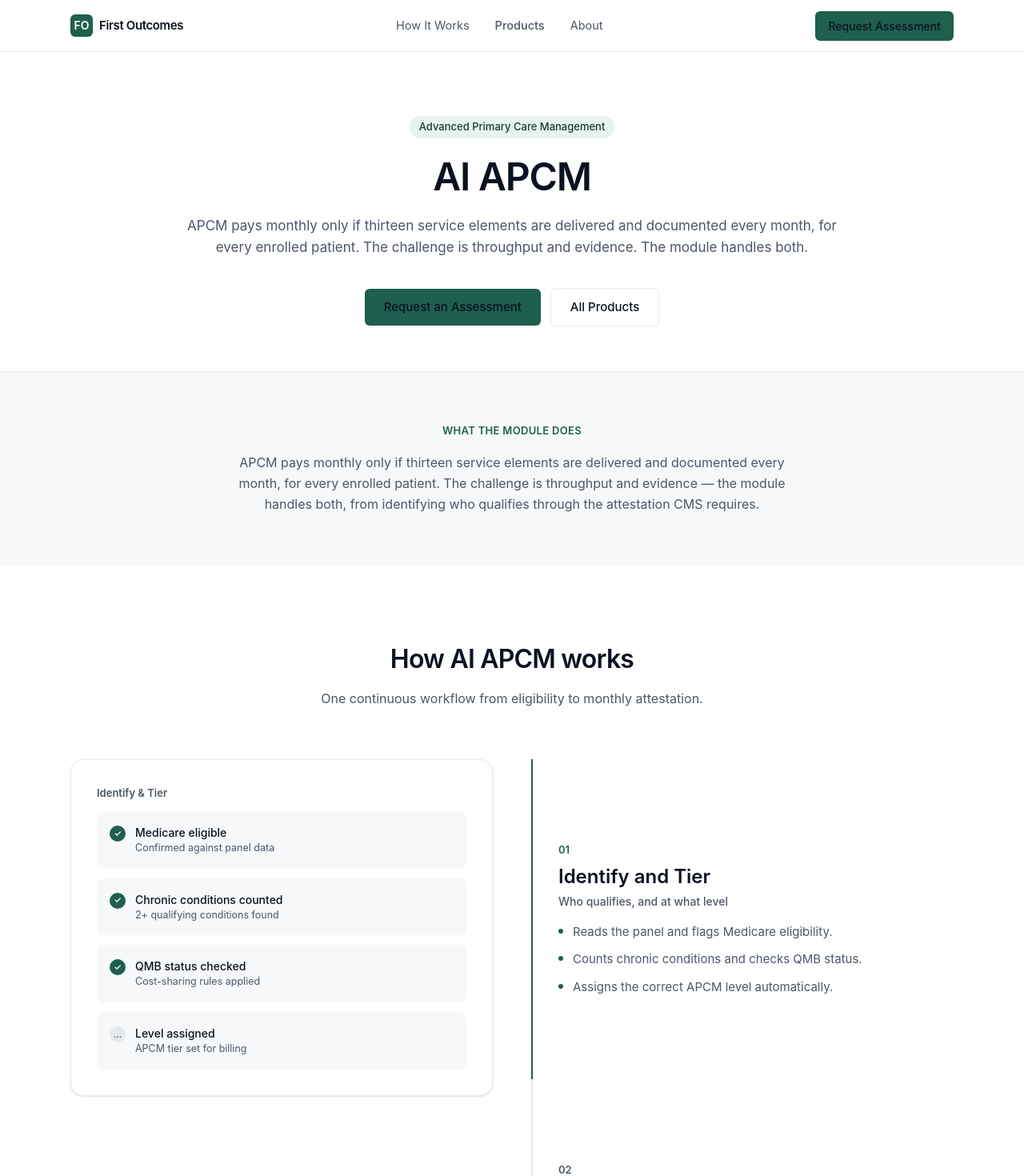
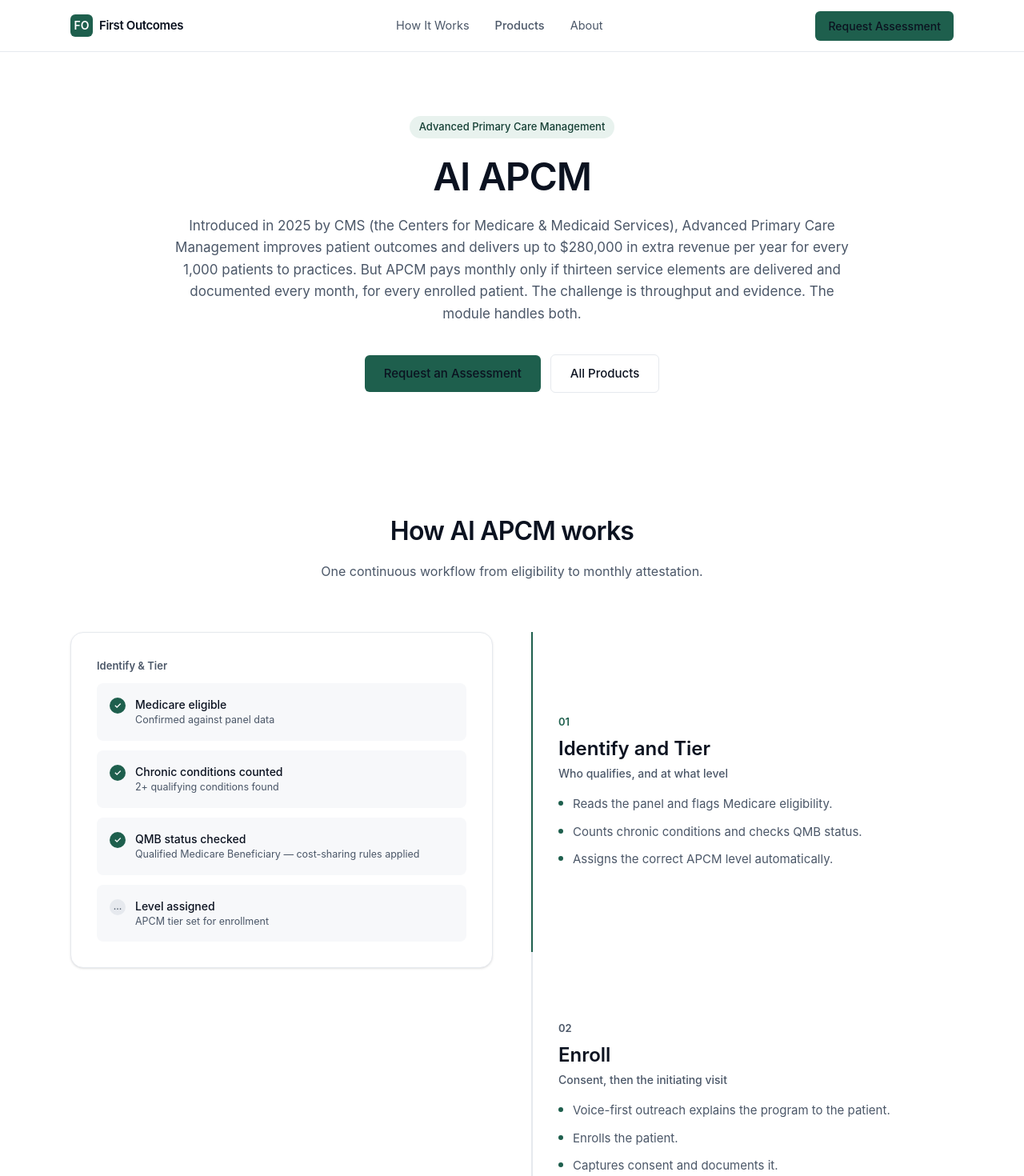
Before and after one commit to jpawa-cpu/firstoutcomes-staging, a React (Vite) app in the folder client/: page /products/apcm in a window 1280 px wide. Shown: the top 1470 px of the page at 80% size. Built offline with nearby package versions, Linux system fonts and the light colour scheme.

Commit message:
Update APCM.jsx

```diff
--- a/client/src/pages/products/APCM.jsx
+++ b/client/src/pages/products/APCM.jsx
@@ -31,6 +31,7 @@
     subtitle: 'Consent, then the initiating visit',
     bullets: [
       'Voice-first outreach explains the program to the patient.',
+      'Enrolls the patient.',
       'Captures consent and documents it.',
       'Books the initiating visit.',
     ],
@@ -69,7 +70,7 @@
     title: 'Document and Attest',
     subtitle: 'The evidence CMS requires',
     bullets: [
-      'Maintains the living care plan CMS requires.',
+      'Maintains the active care plan CMS requires.',
       'Produces the monthly evidence behind every claim.',
     ],
   },
@@ -80,8 +81,8 @@
     const rows = [
       { label: 'Medicare eligible', sub: 'Confirmed against panel data', done: true },
       { label: 'Chronic conditions counted', sub: '2+ qualifying conditions found', done: true },
-      { label: 'QMB status checked', sub: 'Cost-sharing rules applied', done: true },
-      { label: 'Level assigned', sub: 'APCM tier set for billing', done: false },
+      { label: 'QMB status checked', sub: 'Qualified Medicare Beneficiary — cost-sharing rules applied', done: true },
+      { label: 'Level assigned', sub: 'APCM tier set for enrollment', done: false },
     ]
     return (
       <div className="space-y-3">
@@ -105,7 +106,7 @@
     )
   }
   if (active === 1) {
-    const flow = ['Outreach', 'Consent Captured', 'Visit Booked']
+    const flow = ['Outreach', 'Consent Captured', 'Initiating Visit', 'Visit Booked']
     return (
       <div className="space-y-6">
         <div className="text-[13px] font-semibold text-[var(--fo-slate)]">Enrollment Progress</div>
@@ -114,12 +115,12 @@
             <div key={f} className="flex flex-1 items-center">
               <div className="flex flex-col items-center gap-2 flex-1">
                 <div
-                  className={`h-3 w-3 rounded-full ${i <= 1 ? 'bg-[var(--fo-primary)]' : 'bg-[var(--fo-line)]'}`}
+                  className={`h-3 w-3 rounded-full ${i <= 2 ? 'bg-[var(--fo-primary)]' : 'bg-[var(--fo-line)]'}`}
                 />
                 <span className="text-[11.5px] text-[var(--fo-slate)] text-center">{f}</span>
               </div>
               {i < flow.length - 1 && (
-                <div className={`h-px flex-1 -mt-6 ${i < 1 ? 'bg-[var(--fo-primary)]' : 'bg-[var(--fo-line)]'}`} />
+                <div className={`h-px flex-1 -mt-6 ${i < 2 ? 'bg-[var(--fo-primary)]' : 'bg-[var(--fo-line)]'}`} />
               )}
             </div>
           ))}
@@ -222,7 +223,7 @@
           <div className="flex items-center gap-2">
             <span className="h-2.5 w-2.5 rounded-full bg-[var(--fo-primary)]" /> Elements documented
           </div>
-          <div className="flex items-center gap-2 text-[var(--fo-slate)]">Living care plan current</div>
+          <div className="flex items-center gap-2 text-[var(--fo-slate)]">Active care plan current</div>
           <div className="flex items-center gap-2 text-[var(--fo-slate)]">Claim evidence generated</div>
         </div>
       </div>
@@ -261,9 +262,11 @@
           AI APCM
         </h1>
         <p className="mt-6 text-[17px] text-[var(--fo-slate)] leading-relaxed">
-          APCM pays monthly only if thirteen service elements are delivered and documented every
-          month, for every enrolled patient. The challenge is throughput and evidence. The module
-          handles both.
+          Introduced in 2025 by CMS (the Centers for Medicare & Medicaid Services), Advanced
+          Primary Care Management improves patient outcomes and delivers up to $280,000 in extra
+          revenue per year for every 1,000 patients to practices. But APCM pays monthly only if
+          thirteen service elements are delivered and documented every month, for every enrolled
+          patient. The challenge is throughput and evidence. The module handles both.
         </p>
         <div className="mt-9 flex flex-wrap items-center justify-center gap-3">
           <Link
@@ -278,20 +281,6 @@
           >
             All Products
           </Link>
-        </div>
-      </section>
-
-      {/* What the module does */}
-      <section className="border-t border-[var(--fo-line)] bg-[var(--fo-surface)]">
-        <div className="mx-auto max-w-3xl px-6 py-16 text-center">
-          <h2 className="text-[13px] font-semibold uppercase tracking-wide text-[var(--fo-primary)]">
-            What the module does
-          </h2>
-          <p className="mt-4 text-[16px] text-[var(--fo-slate)] leading-relaxed">
-            APCM pays monthly only if thirteen service elements are delivered and documented every
-            month, for every enrolled patient. The challenge is throughput and evidence &mdash; the
-            module handles both, from identifying who qualifies through the attestation CMS requires.
-          </p>
         </div>
       </section>
 
@@ -377,7 +366,7 @@
         <div className="mx-auto max-w-6xl px-6 py-14">
           <div className="flex flex-col md:flex-row items-center gap-8 md:gap-14">
             <p className="text-white text-[19px] font-medium leading-snug max-w-xs text-center md:text-left">
-              A living care plan, worked every month &mdash; not a document sitting in the chart.
+              An active care plan, worked every month &mdash; not a document sitting in the chart.
             </p>
             <div className="grid grid-cols-2 md:grid-cols-4 gap-8 flex-1 w-full">
               {badges.map((b) => (
@@ -396,7 +385,7 @@
       {/* CTA */}
       <section className="mx-auto max-w-3xl px-6 py-20 text-center">
         <h2 className="text-2xl md:text-3xl font-semibold tracking-tight text-[var(--fo-ink)]">
-          See AI APCM in action
+          See #1 AI APCM in action
         </h2>
         <p className="mt-4 text-[15.5px] text-[var(--fo-slate)] leading-relaxed">
           We&rsquo;ll show you exactly how it plugs into your current APCM workflow.
```
